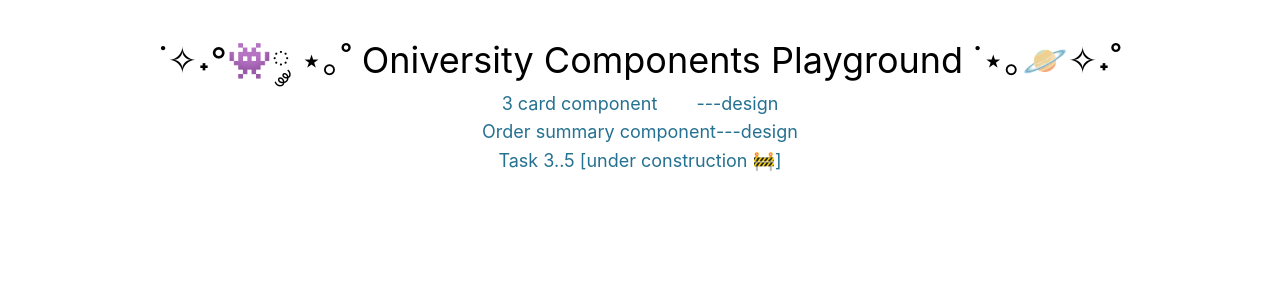
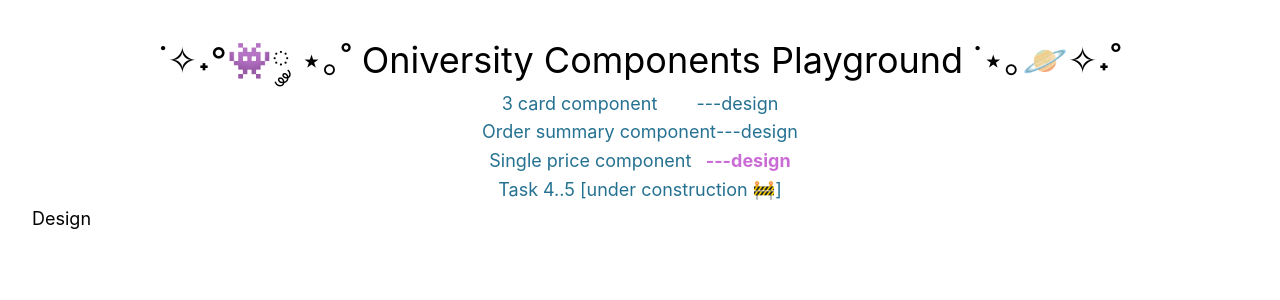
Before and after one commit to SashaHon/oniversity-components-playground, a Vue app: page /design-single-price-component in a window 1280 px wide. Shown: the top 300 px of the page. Built offline with nearby package versions, Linux system fonts and the light colour scheme.

Commit message:
add SinglePriceComponentView and its Design view and add routing to it

```diff
--- a/src/components/general/MyNavigation.vue
+++ b/src/components/general/MyNavigation.vue
@@ -12,9 +12,13 @@ import { RouterLink } from 'vue-router'
       <RouterLink :to="{ name: 'orderSummary' }" class="router">Order summary component</RouterLink>
       <RouterLink :to="{ name: 'designOrderSummary' }" class="router"> ---design</RouterLink>
     </div>
+    <div class="d-flex-around">
+      <RouterLink :to="{ name: 'singlePrice' }" class="router">Single price component</RouterLink>
+      <RouterLink :to="{ name: 'designSinglePrice' }" class="router"> ---design</RouterLink>
+    </div>
 
     <RouterLink :to="{ name: 'emptyPage' }" class="router"
-      >Task 3..5 [under construction 🚧]</RouterLink
+      >Task 4..5 [under construction 🚧]</RouterLink
     >
   </nav>
 </template>
--- a/src/router/index.js
+++ b/src/router/index.js
@@ -5,6 +5,8 @@ import OrderSummaryComponentView from '../views/OrderSummaryComponentView.vue'
 import DesignOrderSummaryComponentView from '@/views/DesignOrderSummaryComponentView.vue'
 import EmptyPageView from '../views/EmptyPageView.vue'
 import DesignThreeCardComponentView from '../views/DesignThreeCardComponentView.vue'
+import SinglePriceComponentView from '@/views/SinglePriceComponentView.vue'
+import DesignSinglePriceComponentView from '@/views/DesignSinglePriceComponentView.vue'
 
 const router = createRouter({
   history: createWebHistory(import.meta.env.BASE_URL),
@@ -35,6 +37,16 @@ const router = createRouter({
       component: DesignOrderSummaryComponentView
     },
     {
+      path: '/single-price-component',
+      name: 'singlePrice',
+      component: SinglePriceComponentView
+    },
+    {
+      path: '/design-single-price-component',
+      name: 'designSinglePrice',
+      component: DesignSinglePriceComponentView
+    },
+    {
       path: '/empty-page',
       name: 'emptyPage',
       component: EmptyPageView
--- /dev/null
+++ b/src/views/DesignSinglePriceComponentView.vue
@@ -0,0 +1,3 @@
+<template>
+  <div>Design</div>
+</template>
--- /dev/null
+++ b/src/views/SinglePriceComponentView.vue
@@ -0,0 +1,3 @@
+<template>
+  <div>SIngle Price Component</div>
+</template>
```
